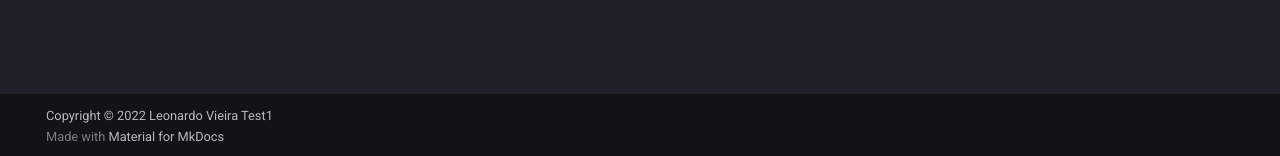
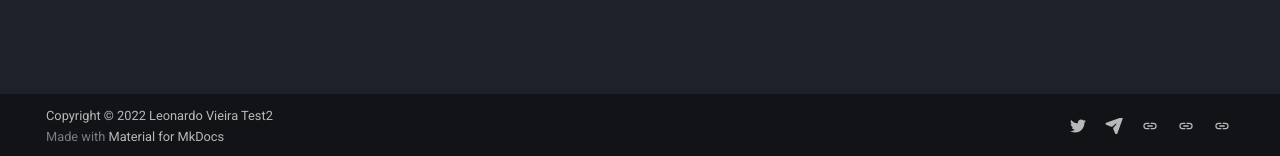
Before and after one commit to Nokdef/NokdefWebsite, an MkDocs documentation site: the page built from docs/index.md, in a window 1280 px wide. Shown: the part 741-897 px from the top of the page. Built offline with MkDocs 1.6.1 and Material for MkDocs 9.7.7, drawn with Linux system fonts in a browser that asks for light colours.

Commit message:
Update mkdocs.yml

```diff
--- a/mkdocs.yml
+++ b/mkdocs.yml
@@ -17,4 +17,17 @@ plugins:
   - search
 
 
-copyright: Copyright &copy; 2022 Leonardo Vieira Test1
+extra:
+  social:
+    - icon: fontawesome/brands/twitter
+      link: https://twitter.com/MrNokdef
+    - icon: fontawesome/solid/paper-plane
+      link: mailto:<leonardo.v.alvarez@hotmail.com>
+    - icon: fontawesome-brands-youtube
+      link: https://www.youtube.com/nokdef
+    - icon: fontawesome-brands-unity
+      link: https://assetstore.unity.com/publishers/48767
+    - icon: fontawesome-brands-artstation
+      link: https://www.artstation.com/nokdef
+
+copyright: Copyright &copy; 2022 Leonardo Vieira Test2
```
